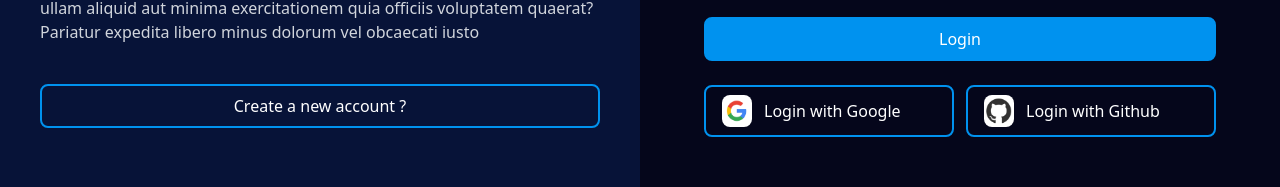
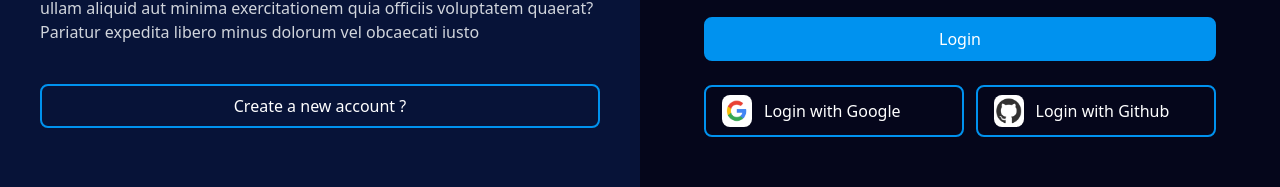
Before and after one commit to Aye-Chan-Soe/Community-App, a Next.js app: page /login in a window 1280 px wide. Shown: the part 432-619 px from the top of the page. Built offline with nearby package versions, Linux system fonts and the light colour scheme; no server answers.

Commit message:
Oauth with Auth.js & server action

```diff
--- a/app/(auth)/AuthForm.tsx
+++ b/app/(auth)/AuthForm.tsx
@@ -1,7 +1,7 @@
-import React from "react";
 import Button from "@/components/Button";
 import google from "@/public/google.png";
 import github from "@/public/github.png";
+import { signIn } from "@/auth";
 
 function AuthForm() {
   return (
@@ -9,9 +9,17 @@ function AuthForm() {
       <Button type="outline" icon={google}>
         Login with Google
       </Button>
-      <Button type="outline" icon={github}>
-        Login with Github
-      </Button>
+      <form
+        action={async () => {
+          "use server";
+          await signIn("github");
+        }}
+        className="w-full"
+      >
+        <Button type="outline" icon={github}>
+          Login with Github
+        </Button>
+      </form>
     </div>
   );
 }
--- /dev/null
+++ b/app/api/auth/[...nextauth]/middleware.ts
@@ -0,0 +1 @@
+export { auth as middleware } from "@/auth";
--- /dev/null
+++ b/app/api/auth/[...nextauth]/route.ts
@@ -0,0 +1,2 @@
+import { handlers } from "@/auth"; // Referring to the auth.ts we just created
+export const { GET, POST } = handlers;
--- a/app/layout.tsx
+++ b/app/layout.tsx
@@ -4,6 +4,8 @@ import { Geist, Geist_Mono } from "next/font/google";
 // add a proper d.ts declaration later (e.g. declare module '*.css';)
 // @ts-ignore
 import "./globals.css";
+import { SessionProvider } from "next-auth/react";
+import { auth } from "@/auth";
 
 const geistSans = Geist({
   variable: "--font-geist-sans",
@@ -20,17 +22,18 @@ export const metadata: Metadata = {
   description: "Generated by create next app",
 };
 
-export default function RootLayout({
+export default async function RootLayout({
   children,
 }: Readonly<{
   children: React.ReactNode;
 }>) {
+  let session = await auth();
   return (
     <html lang="en">
       <body
         className={`bg-secondary text-white ${geistSans.variable} ${geistMono.variable} antialiased`}
       >
-        {children}
+        <SessionProvider session={session}>{children}</SessionProvider>
       </body>
     </html>
   );
--- a/app/page.tsx
+++ b/app/page.tsx
@@ -1,11 +1,15 @@
+import { auth } from "@/auth";
 import LeftSidebar from "@/components/LeftSidebar";
 import Navbar from "@/components/Navbar";
 
-function page() {
+async function page() {
+  const session = await auth();
+  console.log(session);
   return (
     <>
       <Navbar />
       <LeftSidebar />
+      {session?.user?.name}
     </>
   );
 }
--- /dev/null
+++ b/auth.ts
@@ -0,0 +1,6 @@
+import NextAuth from "next-auth";
+import GitHub from "next-auth/providers/github";
+
+export const { handlers, signIn, signOut, auth } = NextAuth({
+  providers: [GitHub],
+});
--- a/package.json
+++ b/package.json
@@ -10,6 +10,7 @@
   },
   "dependencies": {
     "next": "16.0.3",
+    "next-auth": "^5.0.0-beta.30",
     "react": "19.2.0",
     "react-dom": "19.2.0",
     "react-icons": "^5.5.0"
```
Also changed, not shown: 1 other file (tests, documents, lock files or other folders).
